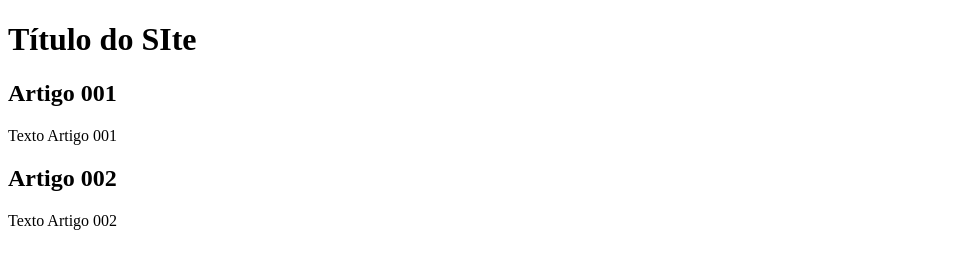
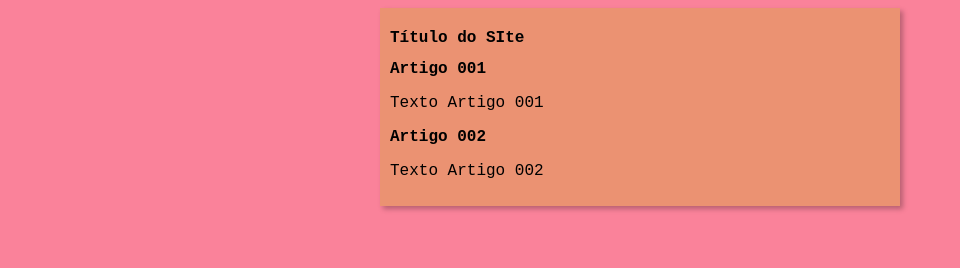
Before and after one commit to chadommas/estudo-github, a plain HTML site: page index.html in a window 1280 px wide. Shown: the whole page, without its empty margins (0-960 px from the left). Drawn offline with Linux system fonts and the light colour scheme.

Commit message:
iniciei o design

```diff
--- /dev/null
+++ b/estilos/style.css
@@ -0,0 +1,17 @@
+* {
+    font-family: 'Courier New', Courier, monospace;
+    font-size: 16px;
+
+}
+
+body {
+    background-color: rgb(250, 130, 154);
+}
+
+main {
+    background-color: rgb(235, 146, 114);
+    width: 500px;
+    margin: auto;
+    padding: 10px;
+    box-shadow: 3px 3px 5px rgba(0, 0, 0, 0.267);
+}
--- a/index.html
+++ b/index.html
@@ -4,6 +4,7 @@
     <meta charset="UTF-8">
     <meta name="viewport" content="width=device-width, initial-scale=1.0">
     <title>Título do Site</title>
+    <link rel="stylesheet" href="estilos/style.css">
 </head>
 <body>
     <main>
```
